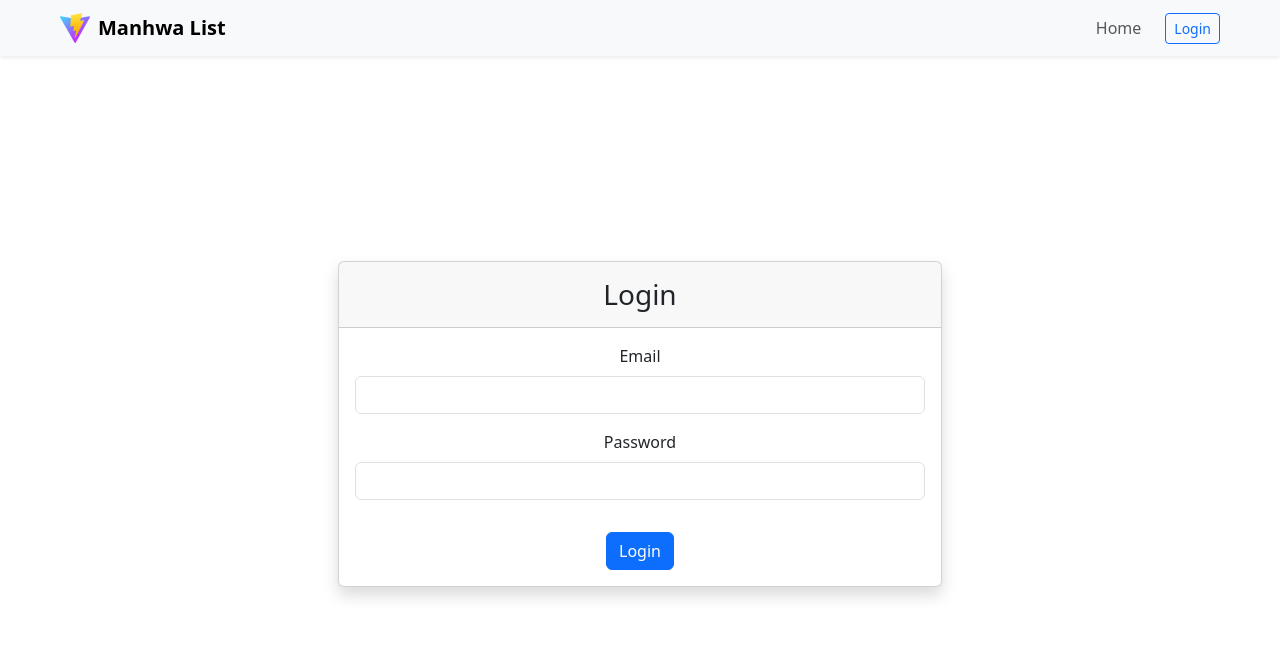
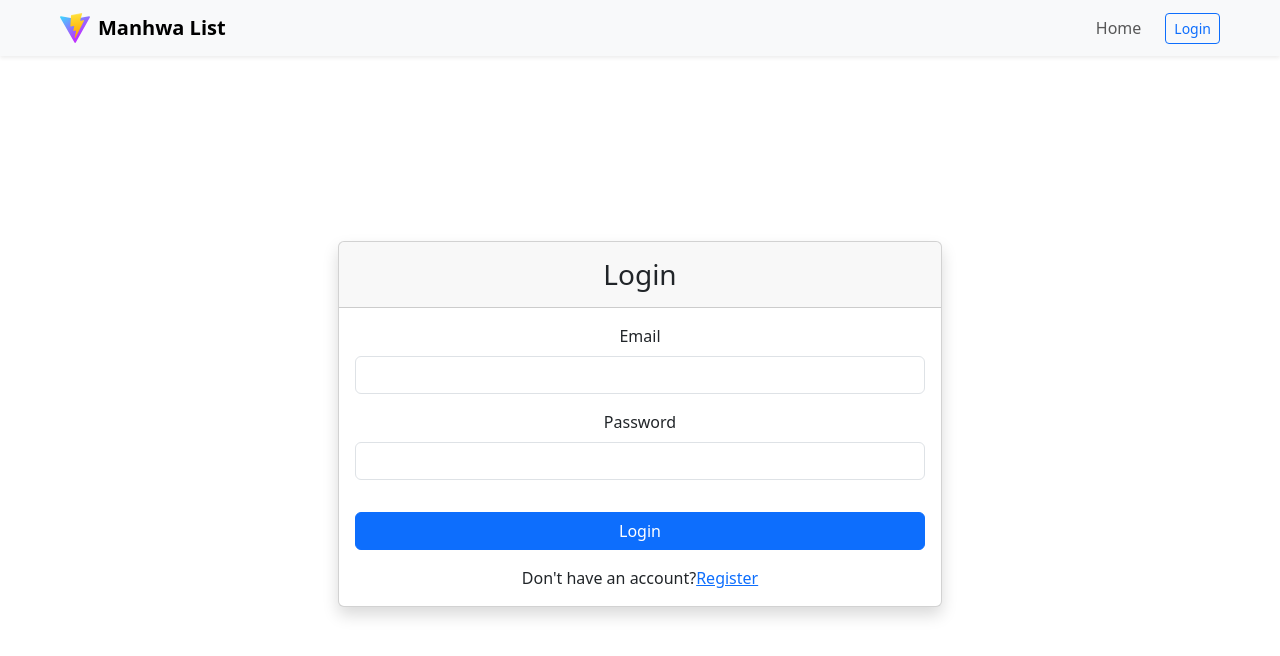
Before and after one commit to fitraheff/web-manhwa, a React (Vite) app: page /login in a window 1280 px wide. Shown: the top 656 px of the page. Built offline with nearby package versions, Linux system fonts and the light colour scheme; no server answers.

Commit message:
register done

```diff
--- a/src/components/Form.jsx
+++ b/src/components/Form.jsx
@@ -1,5 +1,6 @@
 // src/components/Form.jsx
-const Form = ({ title, onSubmit, children, btnText, isLoading = false }) => {
+import { Link } from "react-router-dom";
+const Form = ({ title, onSubmit, children, btnText, isLoading = false, toLink, span, linkText }) => {
     const handleSubmit = (e) => {
         e.preventDefault();
         if (onSubmit) onSubmit(e); // panggil parent handler
@@ -21,7 +22,7 @@ const Form = ({ title, onSubmit, children, btnText, isLoading = false }) => {
                                 {children}
                                 <button
                                     type="submit"
-                                    className="btn btn-primary btn-block mt-3"
+                                    className="btn btn-primary btn-block mt-3 col-12"
                                     disabled={isLoading}
                                 >
                                     {isLoading ? (
@@ -34,6 +35,10 @@ const Form = ({ title, onSubmit, children, btnText, isLoading = false }) => {
                                     )}
                                 </button>
                             </form>
+                            <div className="text-center mt-3">
+                                <span>{span}</span>
+                                <Link to={toLink}>{linkText}</Link>
+                            </div>
                         </div>
                     </div>
                 </div>
--- a/src/pages/login.jsx
+++ b/src/pages/login.jsx
@@ -4,7 +4,7 @@ import Form from '../components/Form';
 import { useNavigate } from 'react-router-dom';
 import axios from 'axios';
 import { Auth } from '../context/AuthContext';
-
+import { Link } from "react-router-dom";
 
 const API_URL = import.meta.env.VITE_API_URL;
 
@@ -41,6 +41,9 @@ const LoginPage = () => {
             onSubmit={handleLogin}
             btnText="Login"
             isLoading={loading}
+            toLink="/register"
+            linkText="Register"
+            span="Don't have an account?"
         >
             <div className="mb-3">
                 <label htmlFor="email" className="form-label">Email</label>
@@ -64,6 +67,7 @@ const LoginPage = () => {
                     required
                 />
             </div>
+            {/* Register Link */}
         </Form>
     );
 };
--- a/src/pages/register.jsx
+++ b/src/pages/register.jsx
@@ -42,6 +42,9 @@ const RegisterPage = () => {
                 onSubmit={handleRegister}
                 btnText="Register"
                 isLoading={loading}
+                toLink="/login"
+                linkText="Login"
+                span="Already have an account?"
             >
                 <div className="mb-3">
                     <label htmlFor="username" className="form-label">Username</label>
```
